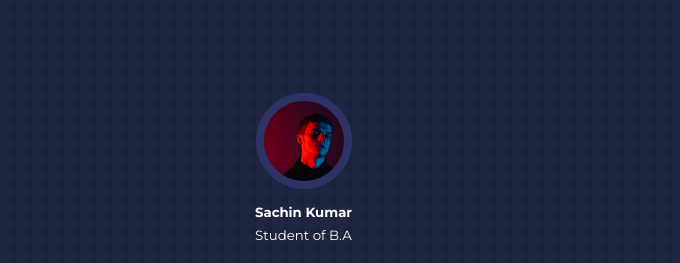
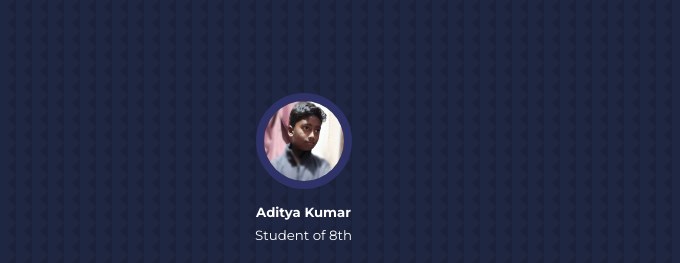
Before and after one commit to CodeHelp1/Education-Website, a plain HTML site: page index.html in a window 1280 px wide. Shown: the part 3153-3416 px from the top of the page, 600-1280 px from the left. Drawn offline with nearby package versions, Linux system fonts and the light colour scheme.

Commit message:
five commit

```diff
--- a/index.html
+++ b/index.html
@@ -291,11 +291,11 @@
         </article>
         <article class="testimonial swiper-slide">
           <div class="avatar">
-          <img src="./images/avatar2.jpg" alt="Photo">
+          <img src="./images/adi1.jpeg" alt="Photo">
         </div>
         <div class="testimonial__info">
-          <h5>Sachin Kumar</h5>
-          <small>Student of B.A</small>
+          <h5>Aditya Kumar</h5>
+          <small>Student of 8th</small>
         </div>
         <div class="testimonial__body">
           <p>
@@ -306,10 +306,10 @@
         </article>
         <article class="testimonial swiper-slide">
           <div class="avatar">
-          <img src="./images/avatar3.jpg" alt="Photo">
+          <img src="./images/pad2.jpeg" alt="Photo">
         </div>
         <div class="testimonial__info">
-          <h5>Nitesh Kumar</h5>
+          <h5>Krishna Kumar Jha</h5>
           <small>Dream 11</small>
         </div>
         <div class="testimonial__body">
```
Also changed, not shown: images/adi1.jpeg (added), images/pad2.jpeg (added).
